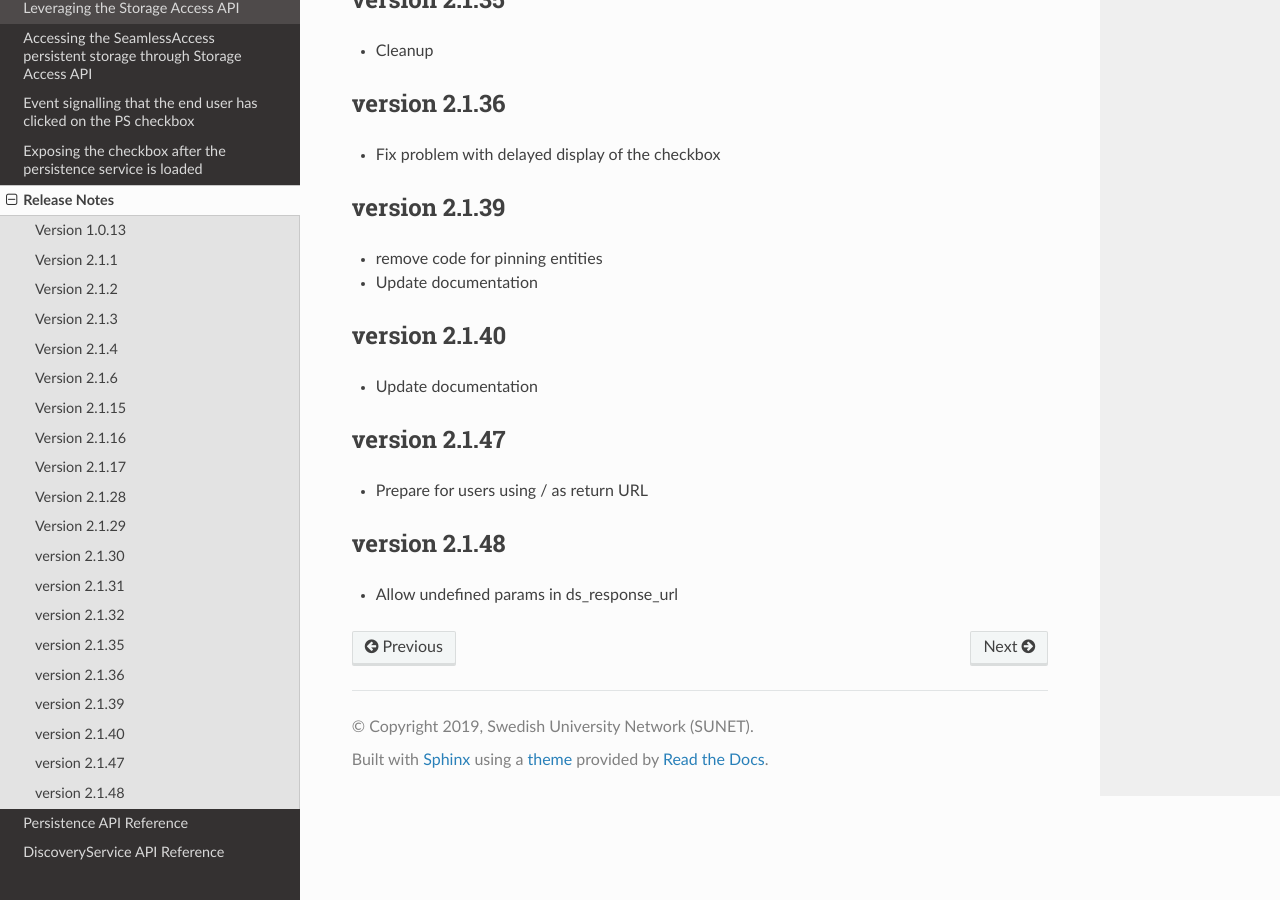
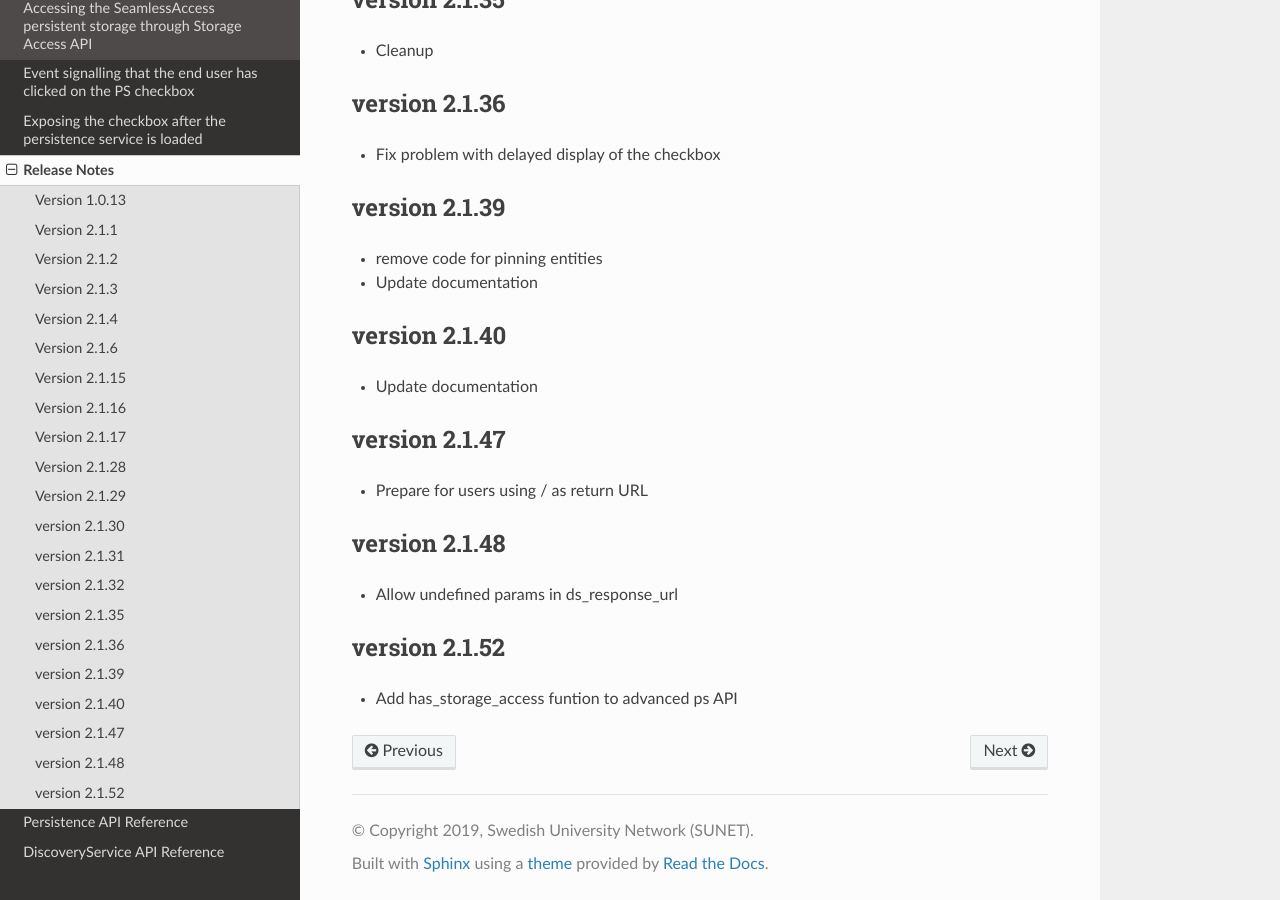
Before and after one commit to TheIdentitySelector/thiss-ds-js, a Sphinx documentation site: the page built from docs/releasenotes.rst, in a window 1280 px wide and 900 px high, scrolled down 1705 px. Built offline with Sphinx 7.4.7 and the Read the Docs theme 3.1.0, drawn with Linux system fonts in a browser that asks for light colours.

Commit message:
bump version to 2.1.52

```diff
--- a/docs/conf.py
+++ b/docs/conf.py
@@ -26,7 +26,7 @@ author = u'Leif Johansson'
 # The short X.Y version
 version = u'2.1'
 # The full version, including alpha/beta/rc tags
-release = u'2.1.48'
+release = u'2.1.52'
 
 js_source_path = '../src'
 
--- a/docs/releasenotes.rst
+++ b/docs/releasenotes.rst
@@ -104,3 +104,8 @@ version 2.1.48
 --------------
 
 * Allow undefined params in ds_response_url
+
+version 2.1.52
+--------------
+
+* Add has_storage_access funtion to advanced ps API
--- a/package.json
+++ b/package.json
@@ -1,6 +1,6 @@
 {
   "name": "@theidentityselector/thiss-ds",
-  "version": "2.1.48",
+  "version": "2.1.52",
   "description": "A set of clients for the thiss.io service",
   "main": "dist/thiss-ds.js",
   "homepage": "https://thiss.io",
```
Also changed, not shown: 3 other files.
